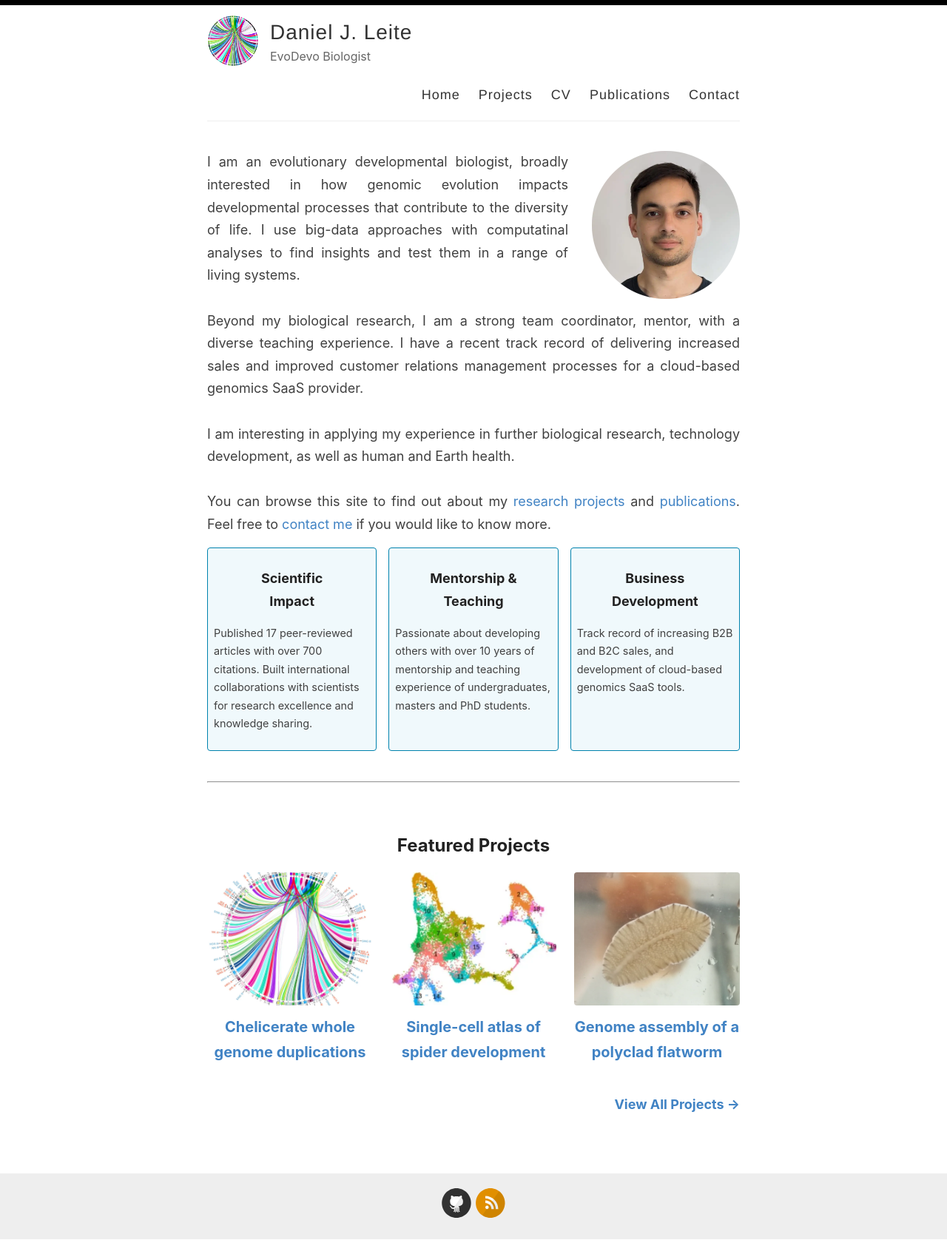
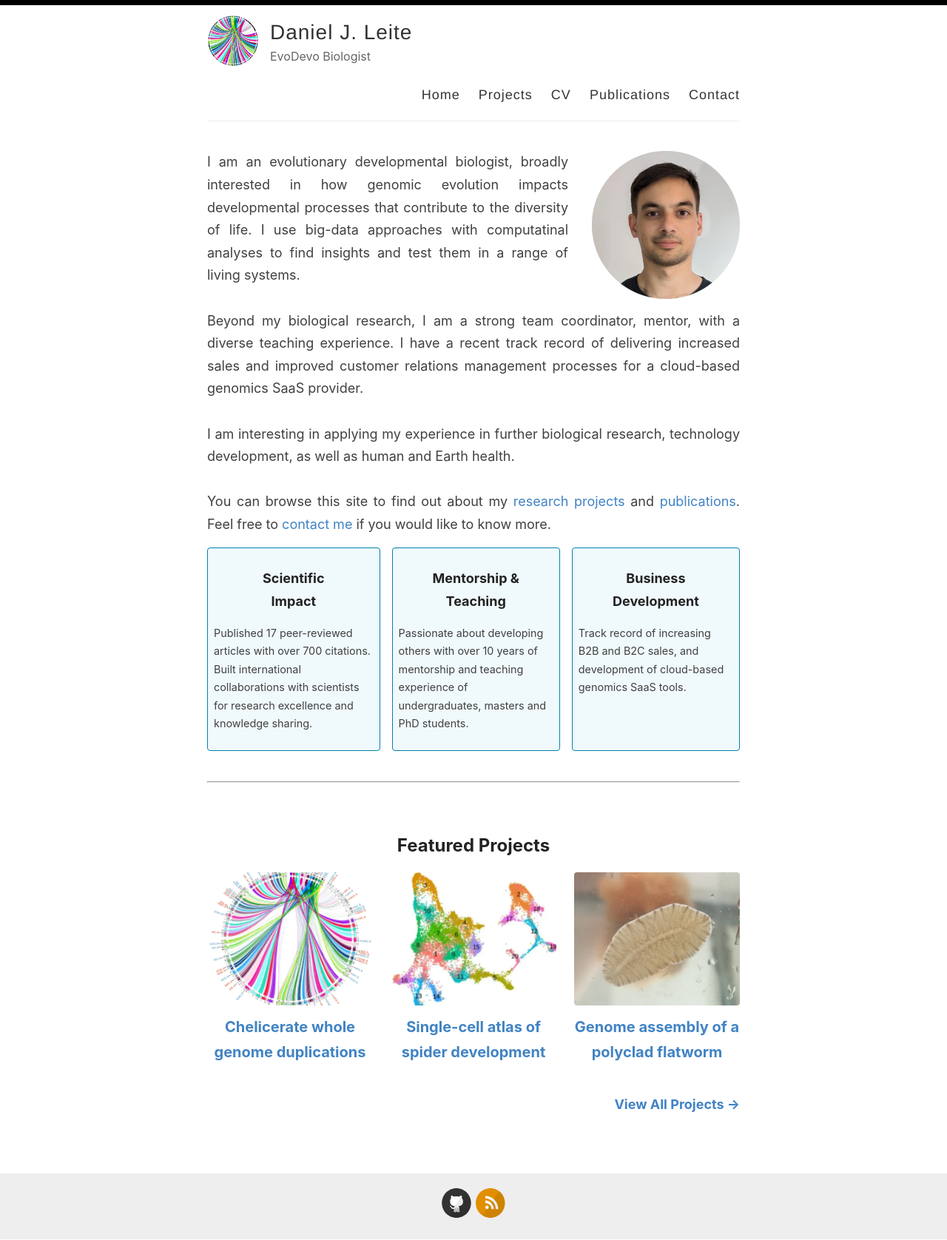
Before and after one commit to djleite/djleite.github.io, a Jekyll site: the page built from index.html, in a window 1280 px wide. Shown: the whole page at 74% size. Built offline with Jekyll 4.4.1, drawn with Linux system fonts in a browser that asks for light colours; the list of posts is cut into pages by our own code.

Commit message:
update achievement panels

```diff
--- a/index.html
+++ b/index.html
@@ -25,9 +25,9 @@ title: Home
       From 2021 to 2023 I was also an Associate Lecturer at Oxford Brookes University teaching undergraduates single-cell sequencing theory and bioinformatic practicals.
     -->
     </p>
-    <!-- 🔹 Info Panels Below Bio -->
+    <!-- Info Panels Below Bio -->
     <div style="display: flex; flex-wrap: wrap; justify-content: space-between; gap: 1rem; margin-top: 1rem;">
-      <div style="flex: 1 1 calc(33.333% - 1rem); text-align: center; border: 1px solid #0082ad; background-color: #f0f9fc; padding: 0.5rem; border-radius: 4px;">
+      <div style="flex: 0.5 0.5 calc(33.333% - 0.5rem); text-align: center; border: 1px solid #0082ad; background-color: #f0f9fc; padding: 0.5rem; border-radius: 4px;">
         <h4 style="margin-bottom: 0rem; text-align: center;">Scientific<br>Impact</h3>
         <p style="text-align: left; font-size: 0.9rem;">Published 17 peer-reviewed articles with over 700 citations. Built international collaborations with scientists for research excellence and knowledge sharing.</p>
       </div>
```
